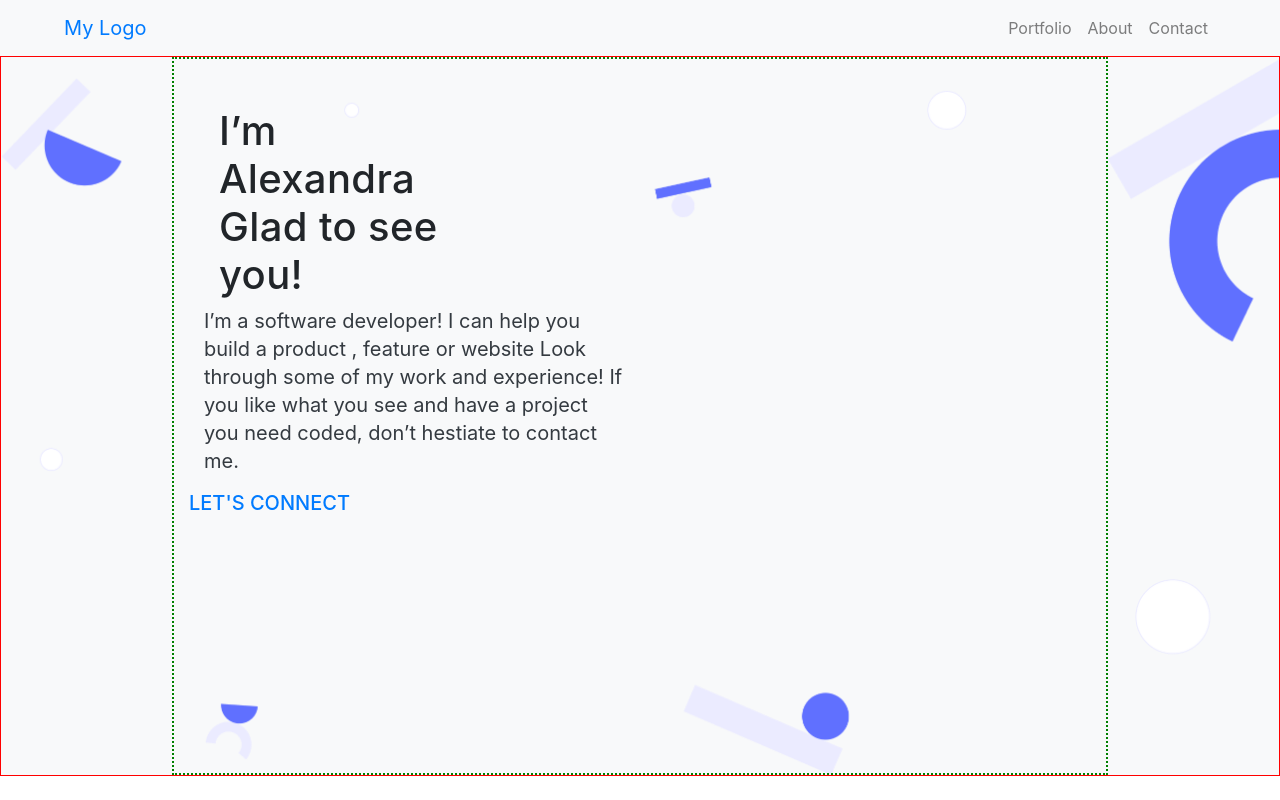
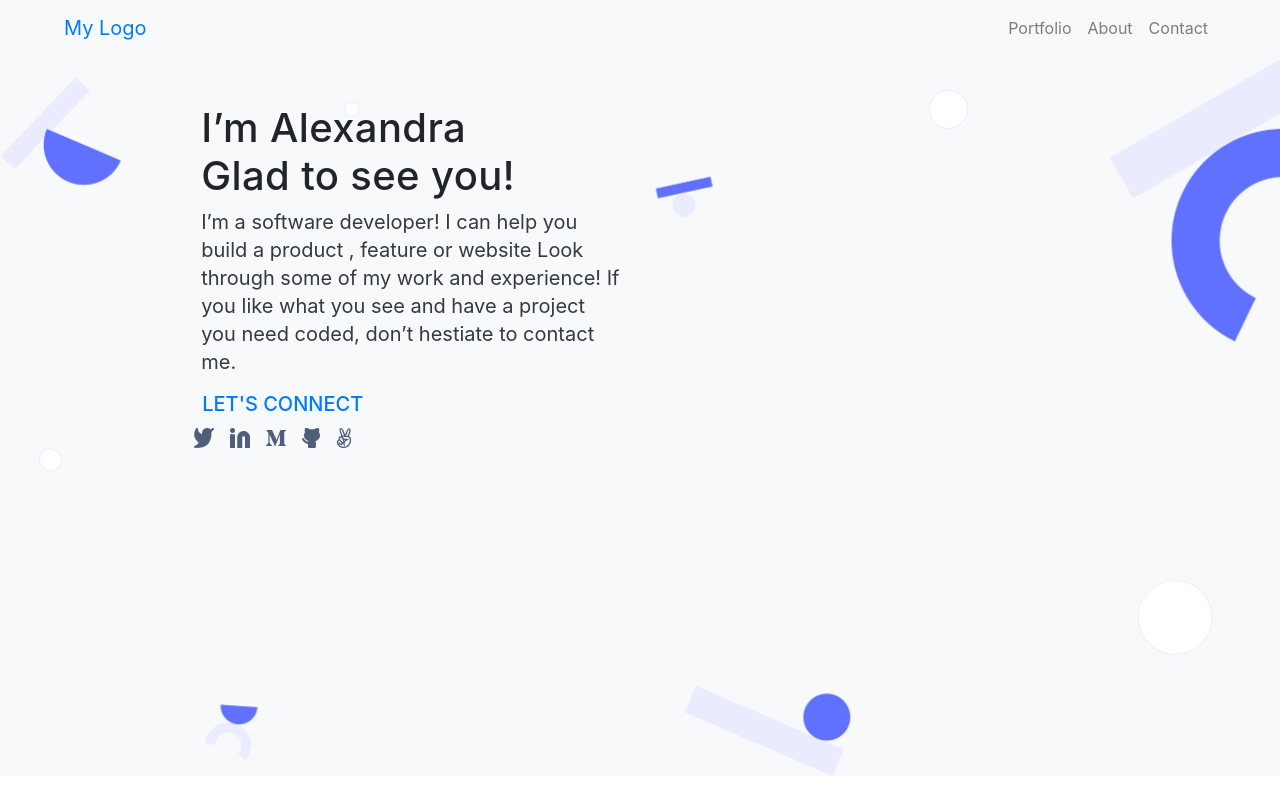
Before and after one commit to frempongdev/Portfolio-Bootstrap, a website: page index.html in a window 1280 px wide. Shown: the top 800 px of the page. Drawn offline with nearby package versions, Linux system fonts and the light colour scheme.

Commit message:
Fix social-icons position

```diff
--- a/index.html
+++ b/index.html
@@ -33,19 +33,44 @@
         </div>
       </nav>
 
-      <section style="height: 90vh;" class="headline container-fluid bg-light my-auto">
-        <div class="wrapper container-fluid col-9 py-5 h-100">
-            <div class="headline-container container">
-                <div class="col-4 header"> <h1> I’m Alexandra Glad to see you!</h1></div>
+      <section class="headline container-fluid bg-light my-auto">
+        <div class="wrapper container-fluid col-9  mx-auto py-5 h-100">
+           <div class="col-6 header">
+             <h1> I’m Alexandra<br> Glad to see you!</h1>
             </div>
+
             <div class="paragraph-container  col-6">
                 <p class="intro-paragraph text-dark">
                     I’m a software developer! I can help you build a product , feature or website Look through some of my work and experience! If you like what you see and have a project you need coded, don’t hestiate to contact me.
                 </p>
             </div>
+            <div class="paragraph-container px-3">
             <h5 class="connect-text text-primary">LET'S CONNECT</h5>
-            <div class="row social-container">
-                <ul class="row social-list-container col-5">
+          </div>
+          <ul class="container">
+            <div class="row">
+              <div class="col-auto px-2">
+                <li >
+                  <a href="#"> <img src="vectors/Vector4.png" alt="twitter logo"></a>
+                </li>
+              </div>
+              <div class="col-auto px-2 pt-0">
+              <li >
+                <a href="#"> <img src="assets/images/Linkedin-icon.png" alt="linkedin logo"></a>
+              </li>
+            </div>
+              <div class="col-auto  px-2">
+              <li >  <a href="#"> <img src="vectors/Vector5.png" alt="Medium logo"></a></li>
+            </div>
+             <div class="col-auto px-2">
+              <li >  <a href="#"> <img src="vectors/Vector1.png" alt="Github logo"></a></li>
+            </div>
+            <div class="col-auto px-2">
+              <li >  <a href="#"> <img src="vectors/Vector3.png" alt="Angellist logo"></a></li>
+            </div>
+            </div>
+          </ul>
+              <!--  <ul class="row social-list-container col-5">
                     <li id="twitter" class="col-1 social-list-item">
                       <a href=""> <img src="assets/images/twitter-icon.png" alt="twitter logo"></a>
                     </li>
@@ -61,7 +86,7 @@
                     <li id="angellist" class="col-1 social-list-item">
                       <a href=""> <img src="assets/images/handSocial-icon.png" alt="angellist logo"></a>
                     </li>
-                </ul>
+                </ul>-->
             </div>
         </div>
       </section>
--- a/style.css
+++ b/style.css
@@ -3,10 +3,10 @@ body {
 }
 
 .headline {
-  border: red solid 1px;
-  background-image: url(assets/desktop/Header\ bg.png);
+   background-image: url(assets/desktop/Header\ bg.png);
   background-size: cover;
   background-repeat: no-repeat;
+  height: 90vh;
 }
 
 h1 {
@@ -26,10 +26,6 @@ h1 {
 
 .social-list-item {
   list-style-type: none;
-}
-
-.wrapper {
-  border: green dotted 2px;
 }
 
 .card{
```
